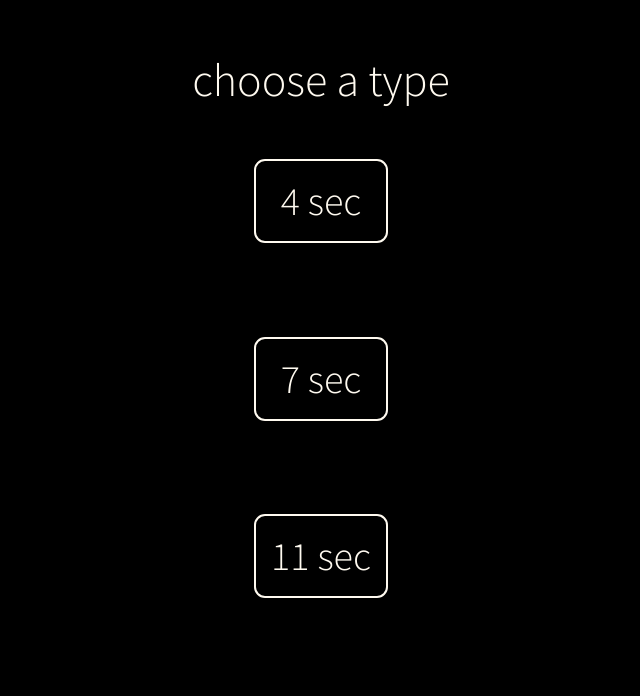
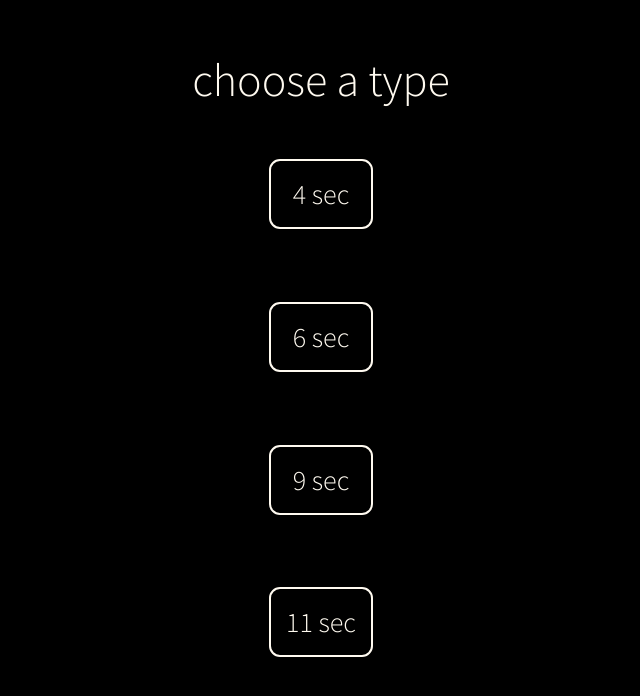
Before and after one commit to snturk/thing, a Vue app: page /type in a window 1280 px wide. Shown: the top 696 px of the page, without its empty margins (319-959 px from the left). Built offline with nearby package versions, Linux system fonts and the light colour scheme.

Commit message:
Update Type.vue

```diff
--- a/src/views/Type.vue
+++ b/src/views/Type.vue
@@ -2,8 +2,9 @@
   <div id="app">
     <div id="typeTitle">choose a type</div>
     <div id="typeContainer">
-      <div class="type" v-on:click="setType(2)">4 sec</div>
-      <div class="type" v-on:click="setType(7)">7 sec</div>
+      <div class="type" v-on:click="setType(4)">4 sec</div>
+      <div class="type" v-on:click="setType(6)">6 sec</div>
+      <div class="type" v-on:click="setType(9)">9 sec</div>
       <div class="type" v-on:click="setType(11)">11 sec</div>
     </div>
   </div>
@@ -45,7 +46,7 @@ export default {
 .type{
   margin-bottom: 70%;
   font-family: 'Source Sans Pro', sans-serif;
-  font-size: 40px;
+  font-size: 28px;
   border: 2px floralwhite solid;
   padding: 15px;
   border-radius: 11px;
```
